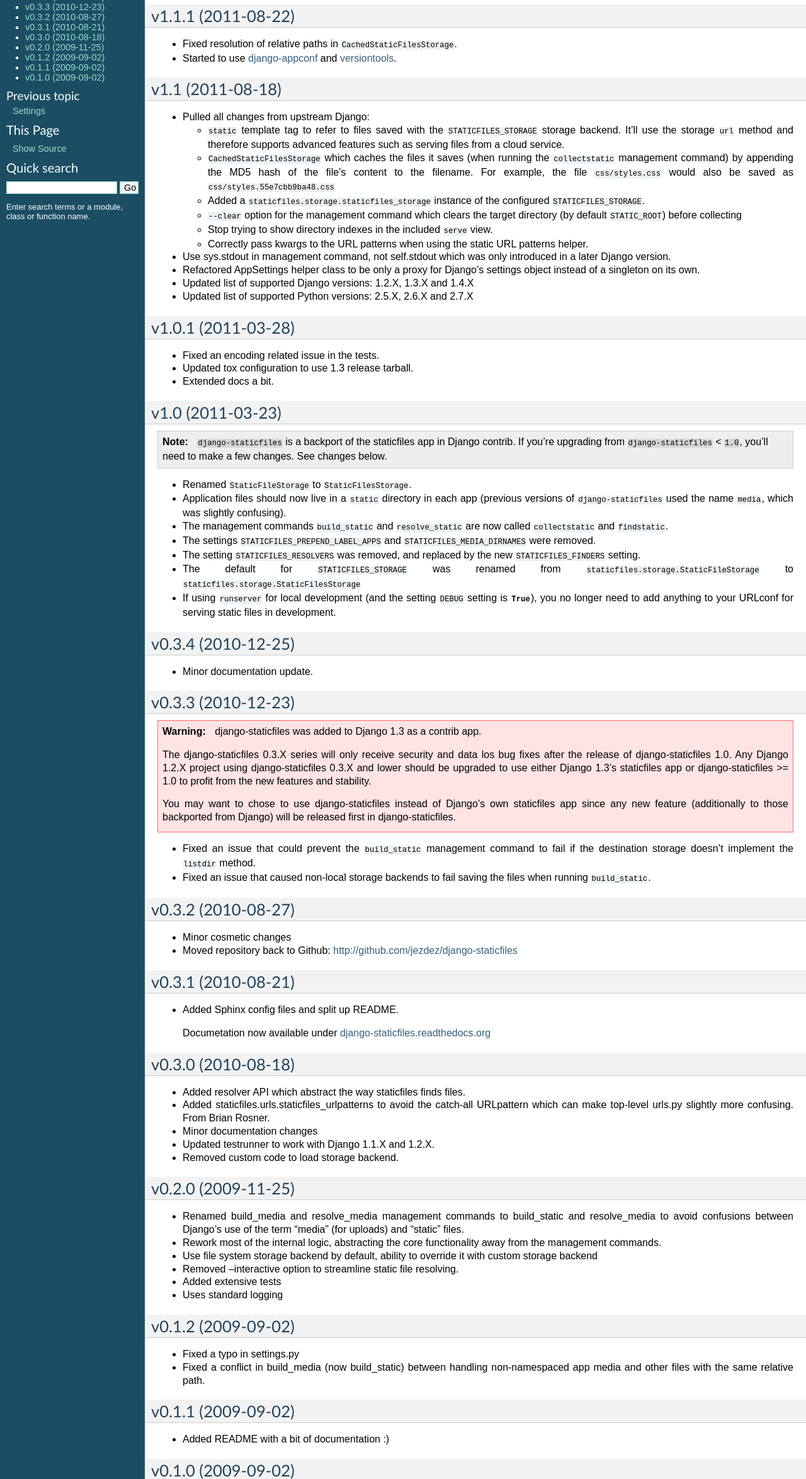
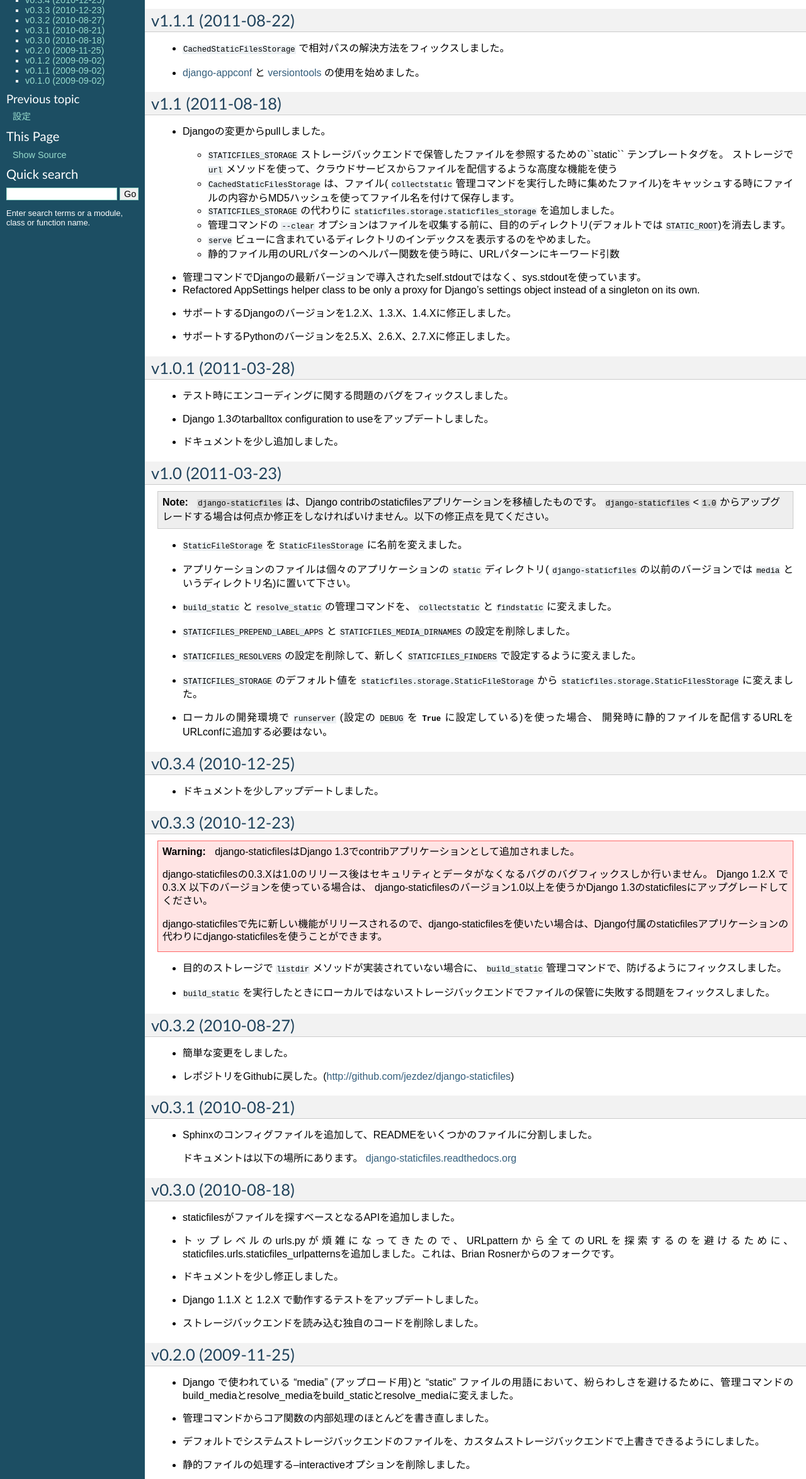
Before and after one commit to tokuda109/django-staticfiles-doc-ja, a plain HTML site: page changelog.html in a window 1280 px wide. Shown: the part 183-2532 px from the top of the page at 63% size. Drawn offline with Linux system fonts and the light colour scheme.

Commit message:
Translated changelog part

```diff
--- a/changelog.html
+++ b/changelog.html
@@ -7,7 +7,7 @@
   <head>
     <meta http-equiv="Content-Type" content="text/html; charset=utf-8" />
 
-    <title>Changelog &mdash; django-staticfiles-docs-ja v1.1.2 documentation</title>
+    <title>変更履歴 &mdash; django-staticfiles-docs-ja v1.1.2 documentation</title>
     <link rel="stylesheet" href="static/default.css" type="text/css" />
     <link rel="stylesheet" href="static/pygments.css" type="text/css" />
     <script type="text/javascript">
@@ -23,7 +23,7 @@
     <script type="text/javascript" src="static/underscore.js"></script>
     <script type="text/javascript" src="static/doctools.js"></script>
     <link rel="top" title="django-staticfiles-docs-ja v1.1.2 documentation" href="index.html" />
-    <link rel="prev" title="Settings" href="settings.html" />
+    <link rel="prev" title="設定" href="settings.html" />
   </head>
   <body>
     <div class="related">
@@ -36,7 +36,7 @@
           <a href="py-modindex.html" title="Python Module Index"
              >modules</a> |</li>
         <li class="right" >
-          <a href="settings.html" title="Settings"
+          <a href="settings.html" title="設定"
              accesskey="P">previous</a> |</li>
         <li><a href="index.html">django-staticfiles-docs-ja v1.1.2 documentation</a> &raquo;</li>
       </ul>
@@ -47,125 +47,138 @@
         <div class="bodywrapper">
           <div class="body">
 
-  <div class="section" id="changelog">
-<h1>Changelog<a class="headerlink" href="#changelog" title="Permalink to this headline">¶</a></h1>
+  <div class="section" id="id1">
+<h1>変更履歴<a class="headerlink" href="#id1" title="Permalink to this headline">¶</a></h1>
 <div class="section" id="v1-1-2-2011-08-25">
 <h2>v1.1.2 (2011-08-25)<a class="headerlink" href="#v1-1-2-2011-08-25" title="Permalink to this headline">¶</a></h2>
 <ul class="simple">
-<li>Fixed a minor bug in how <a class="reference external" href="http://django-appconf.rtfd.org/">django-appconf</a> was used.</li>
+<li><a class="reference external" href="http://django-appconf.rtfd.org/">django-appconf</a> の使われ方の小さなバグをフィックスしました。</li>
 </ul>
 </div>
 <div class="section" id="v1-1-1-2011-08-22">
 <h2>v1.1.1 (2011-08-22)<a class="headerlink" href="#v1-1-1-2011-08-22" title="Permalink to this headline">¶</a></h2>
 <ul class="simple">
-<li>Fixed resolution of relative paths in <tt class="docutils literal"><span class="pre">CachedStaticFilesStorage</span></tt>.</li>
-<li>Started to use <a class="reference external" href="http://django-appconf.rtfd.org/">django-appconf</a> and <a class="reference external" href="http://pypi.python.org/pypi/versiontools">versiontools</a>.</li>
+<li><tt class="docutils literal"><span class="pre">CachedStaticFilesStorage</span></tt> で相対パスの解決方法をフィックスしました。</li>
+</ul>
+<ul class="simple">
+<li><a class="reference external" href="http://django-appconf.rtfd.org/">django-appconf</a> と <a class="reference external" href="http://pypi.python.org/pypi/versiontools">versiontools</a> の使用を始めました。</li>
 </ul>
 </div>
 <div class="section" id="v1-1-2011-08-18">
 <h2>v1.1 (2011-08-18)<a class="headerlink" href="#v1-1-2011-08-18" title="Permalink to this headline">¶</a></h2>
+<ul>
+<li><p class="first">Djangoの変更からpullしました。</p>
 <ul class="simple">
-<li>Pulled all changes from upstream Django:<ul>
-<li><tt class="docutils literal"><span class="pre">static</span></tt> template tag to refer to files saved with the
-<tt class="docutils literal"><span class="pre">STATICFILES_STORAGE</span></tt> storage backend. It’ll use the storage <tt class="docutils literal"><span class="pre">url</span></tt>
-method and therefore supports advanced features such as serving files
-from a cloud service.</li>
-<li><tt class="docutils literal"><span class="pre">CachedStaticFilesStorage</span></tt> which caches the files it saves (when
-running the <tt class="docutils literal"><span class="pre">collectstatic</span></tt> management command) by appending the MD5
-hash of the file&#8217;s content to the filename. For example, the file
-<tt class="docutils literal"><span class="pre">css/styles.css</span></tt> would also be saved as <tt class="docutils literal"><span class="pre">css/styles.55e7cbb9ba48.css</span></tt></li>
-<li>Added a <tt class="docutils literal"><span class="pre">staticfiles.storage.staticfiles_storage</span></tt> instance of the
-configured <tt class="docutils literal"><span class="pre">STATICFILES_STORAGE</span></tt>.</li>
-<li><tt class="docutils literal"><span class="pre">--clear</span></tt> option for the management command which clears the
-target directory (by default <tt class="docutils literal"><span class="pre">STATIC_ROOT</span></tt>) before collecting</li>
-<li>Stop trying to show directory indexes in the included <tt class="docutils literal"><span class="pre">serve</span></tt> view.</li>
-<li>Correctly pass kwargs to the URL patterns when using the static URL
-patterns helper.</li>
+<li><tt class="docutils literal"><span class="pre">STATICFILES_STORAGE</span></tt> ストレージバックエンドで保管したファイルを参照するための``static`` テンプレートタグを。
+ストレージで <tt class="docutils literal"><span class="pre">url</span></tt> メソッドを使って、クラウドサービスからファイルを配信するような高度な機能を使う</li>
+</ul>
+<ul class="simple">
+<li><tt class="docutils literal"><span class="pre">CachedStaticFilesStorage</span></tt> は、ファイル( <tt class="docutils literal"><span class="pre">collectstatic</span></tt> 管理コマンドを実行した時に集めたファイル)をキャッシュする時にファイルの内容からMD5ハッシュを使ってファイル名を付けて保存します。</li>
+</ul>
+<ul class="simple">
+<li><tt class="docutils literal"><span class="pre">STATICFILES_STORAGE</span></tt> の代わりに <tt class="docutils literal"><span class="pre">staticfiles.storage.staticfiles_storage</span></tt> を追加しました。</li>
+</ul>
+<ul class="simple">
+<li>管理コマンドの <tt class="docutils literal"><span class="pre">--clear</span></tt> オプションはファイルを収集する前に、目的のディレクトリ(デフォルトでは <tt class="docutils literal"><span class="pre">STATIC_ROOT</span></tt>)を消去します。</li>
+</ul>
+<ul class="simple">
+<li><tt class="docutils literal"><span class="pre">serve</span></tt> ビューに含まれているディレクトリのインデックスを表示するのをやめました。</li>
+</ul>
+<ul class="simple">
+<li>静的ファイル用のURLパターンのヘルパー関数を使う時に、URLパターンにキーワード引数</li>
 </ul>
 </li>
-<li>Use sys.stdout in management command, not self.stdout which was only
-introduced in a later Django version.</li>
+</ul>
+<ul class="simple">
+<li>管理コマンドでDjangoの最新バージョンで導入されたself.stdoutではなく、sys.stdoutを使っています。</li>
 <li>Refactored AppSettings helper class to be only a proxy for Django&#8217;s
 settings object instead of a singleton on its own.</li>
-<li>Updated list of supported Django versions: 1.2.X, 1.3.X and 1.4.X</li>
-<li>Updated list of supported Python versions: 2.5.X, 2.6.X and 2.7.X</li>
+</ul>
+<ul class="simple">
+<li>サポートするDjangoのバージョンを1.2.X、1.3.X、1.4.Xに修正しました。</li>
+</ul>
+<ul class="simple">
+<li>サポートするPythonのバージョンを2.5.X、2.6.X、2.7.Xに修正しました。</li>
 </ul>
 </div>
 <div class="section" id="v1-0-1-2011-03-28">
 <h2>v1.0.1 (2011-03-28)<a class="headerlink" href="#v1-0-1-2011-03-28" title="Permalink to this headline">¶</a></h2>
 <ul class="simple">
-<li>Fixed an encoding related issue in the tests.</li>
-<li>Updated tox configuration to use 1.3 release tarball.</li>
-<li>Extended docs a bit.</li>
+<li>テスト時にエンコーディングに関する問題のバグをフィックスしました。</li>
+</ul>
+<ul class="simple">
+<li>Django 1.3のtarballtox configuration to useをアップデートしました。</li>
+</ul>
+<ul class="simple">
+<li>ドキュメントを少し追加しました。</li>
 </ul>
 </div>
 <div class="section" id="v1-0-2011-03-23">
 <h2>v1.0 (2011-03-23)<a class="headerlink" href="#v1-0-2011-03-23" title="Permalink to this headline">¶</a></h2>
 <div class="admonition note">
 <p class="first admonition-title">Note</p>
-<p class="last"><tt class="docutils literal"><span class="pre">django-staticfiles</span></tt> is a backport of the staticfiles app in
-Django contrib. If you&#8217;re upgrading from <tt class="docutils literal"><span class="pre">django-staticfiles</span></tt> &lt; <tt class="docutils literal"><span class="pre">1.0</span></tt>,
-you&#8217;ll need to make a few changes. See changes below.</p>
+<p class="last"><tt class="docutils literal"><span class="pre">django-staticfiles</span></tt> は、Django contribのstaticfilesアプリケーションを移植したものです。 <tt class="docutils literal"><span class="pre">django-staticfiles</span></tt>  &lt; <tt class="docutils literal"><span class="pre">1.0</span></tt> からアップグレードする場合は何点か修正をしなければいけません。以下の修正点を見てください。</p>
 </div>
 <ul class="simple">
-<li>Renamed <tt class="docutils literal"><span class="pre">StaticFileStorage</span></tt> to <tt class="docutils literal"><span class="pre">StaticFilesStorage</span></tt>.</li>
-<li>Application files should now live in a <tt class="docutils literal"><span class="pre">static</span></tt> directory in each app
-(previous versions of <tt class="docutils literal"><span class="pre">django-staticfiles</span></tt> used the name <tt class="docutils literal"><span class="pre">media</span></tt>,
-which was slightly confusing).</li>
-<li>The management commands <tt class="docutils literal"><span class="pre">build_static</span></tt> and <tt class="docutils literal"><span class="pre">resolve_static</span></tt> are now
-called <tt class="docutils literal"><span class="pre">collectstatic</span></tt> and <tt class="docutils literal"><span class="pre">findstatic</span></tt>.</li>
-<li>The settings <tt class="docutils literal"><span class="pre">STATICFILES_PREPEND_LABEL_APPS</span></tt> and
-<tt class="docutils literal"><span class="pre">STATICFILES_MEDIA_DIRNAMES</span></tt> were removed.</li>
-<li>The setting <tt class="docutils literal"><span class="pre">STATICFILES_RESOLVERS</span></tt> was removed, and replaced by the new
-<tt class="docutils literal"><span class="pre">STATICFILES_FINDERS</span></tt> setting.</li>
-<li>The default for <tt class="docutils literal"><span class="pre">STATICFILES_STORAGE</span></tt> was renamed from
-<tt class="docutils literal"><span class="pre">staticfiles.storage.StaticFileStorage</span></tt> to
-<tt class="docutils literal"><span class="pre">staticfiles.storage.StaticFilesStorage</span></tt></li>
-<li>If using <tt class="docutils literal"><span class="pre">runserver</span></tt> for local development (and the setting
-<tt class="docutils literal"><span class="pre">DEBUG</span></tt> setting is <tt class="xref docutils literal"><span class="pre">True</span></tt>), you no longer need to add
-anything to your URLconf for serving static files in development.</li>
+<li><tt class="docutils literal"><span class="pre">StaticFileStorage</span></tt> を <tt class="docutils literal"><span class="pre">StaticFilesStorage</span></tt> に名前を変えました。</li>
+</ul>
+<ul class="simple">
+<li>アプリケーションのファイルは個々のアプリケーションの <tt class="docutils literal"><span class="pre">static</span></tt> ディレクトリ( <tt class="docutils literal"><span class="pre">django-staticfiles</span></tt> の以前のバージョンでは <tt class="docutils literal"><span class="pre">media</span></tt> というディレクトリ名)に置いて下さい。</li>
+</ul>
+<ul class="simple">
+<li><tt class="docutils literal"><span class="pre">build_static</span></tt> と <tt class="docutils literal"><span class="pre">resolve_static</span></tt> の管理コマンドを、 <tt class="docutils literal"><span class="pre">collectstatic</span></tt> と <tt class="docutils literal"><span class="pre">findstatic</span></tt> に変えました。</li>
+</ul>
+<ul class="simple">
+<li><tt class="docutils literal"><span class="pre">STATICFILES_PREPEND_LABEL_APPS</span></tt> と <tt class="docutils literal"><span class="pre">STATICFILES_MEDIA_DIRNAMES</span></tt> の設定を削除しました。</li>
+</ul>
+<ul class="simple">
+<li><tt class="docutils literal"><span class="pre">STATICFILES_RESOLVERS</span></tt> の設定を削除して、新しく <tt class="docutils literal"><span class="pre">STATICFILES_FINDERS</span></tt> で設定するように変えました。</li>
+</ul>
+<ul class="simple">
+<li><tt class="docutils literal"><span class="pre">STATICFILES_STORAGE</span></tt> のデフォルト値を <tt class="docutils literal"><span class="pre">staticfiles.storage.StaticFileStorage</span></tt> から <tt class="docutils literal"><span class="pre">staticfiles.storage.StaticFilesStorage</span></tt> に変えました。</li>
+</ul>
+<ul class="simple">
+<li>ローカルの開発環境で <tt class="docutils literal"><span class="pre">runserver</span></tt> (設定の <tt class="docutils literal"><span class="pre">DEBUG</span></tt> を <tt class="xref docutils literal"><span class="pre">True</span></tt> に設定している)を使った場合、
+開発時に静的ファイルを配信するURLをURLconfに追加する必要はない。</li>
 </ul>
 </div>
 <div class="section" id="v0-3-4-2010-12-25">
 <h2>v0.3.4 (2010-12-25)<a class="headerlink" href="#v0-3-4-2010-12-25" title="Permalink to this headline">¶</a></h2>
 <ul class="simple">
-<li>Minor documentation update.</li>
+<li>ドキュメントを少しアップデートしました。</li>
 </ul>
 </div>
 <div class="section" id="v0-3-3-2010-12-23">
 <h2>v0.3.3 (2010-12-23)<a class="headerlink" href="#v0-3-3-2010-12-23" title="Permalink to this headline">¶</a></h2>
 <div class="admonition warning">
 <p class="first admonition-title">Warning</p>
-<p>django-staticfiles was added to Django 1.3 as a contrib app.</p>
-<p>The django-staticfiles 0.3.X series will only receive security and data los
-bug fixes after the release of django-staticfiles 1.0. Any Django 1.2.X
-project using django-staticfiles 0.3.X and lower should be upgraded to use
-either Django 1.3&#8217;s staticfiles app or django-staticfiles &gt;= 1.0 to profit
-from the new features and stability.</p>
-<p class="last">You may want to chose to use django-staticfiles instead of Django&#8217;s own
-staticfiles app since any new feature (additionally to those backported
-from Django) will be released first in django-staticfiles.</p>
+<p>django-staticfilesはDjango 1.3でcontribアプリケーションとして追加されました。</p>
+<p>django-staticfilesの0.3.Xは1.0のリリース後はセキュリティとデータがなくなるバグのバグフィックスしか行いません。
+Django 1.2.X で 0.3.X 以下のバージョンを使っている場合は、
+django-staticfilesのバージョン1.0以上を使うかDjango 1.3のstaticfilesにアップグレードしてください。</p>
+<p class="last">django-staticfilesで先に新しい機能がリリースされるので、django-staticfilesを使いたい場合は、Django付属のstaticfilesアプリケーションの代わりにdjango-staticfilesを使うことができます。</p>
 </div>
 <ul class="simple">
-<li>Fixed an issue that could prevent the <tt class="docutils literal"><span class="pre">build_static</span></tt> management command
-to fail if the destination storage doesn&#8217;t implement the <tt class="docutils literal"><span class="pre">listdir</span></tt>
-method.</li>
-<li>Fixed an issue that caused non-local storage backends to fail saving
-the files when running <tt class="docutils literal"><span class="pre">build_static</span></tt>.</li>
+<li>目的のストレージで <tt class="docutils literal"><span class="pre">listdir</span></tt> メソッドが実装されていない場合に、 <tt class="docutils literal"><span class="pre">build_static</span></tt> 管理コマンドで、防げるようにフィックスしました。</li>
+</ul>
+<ul class="simple">
+<li><tt class="docutils literal"><span class="pre">build_static</span></tt> を実行したときにローカルではないストレージバックエンドでファイルの保管に失敗する問題をフィックスしました。</li>
 </ul>
 </div>
 <div class="section" id="v0-3-2-2010-08-27">
 <h2>v0.3.2 (2010-08-27)<a class="headerlink" href="#v0-3-2-2010-08-27" title="Permalink to this headline">¶</a></h2>
 <ul class="simple">
-<li>Minor cosmetic changes</li>
-<li>Moved repository back to Github: <a class="reference external" href="http://github.com/jezdez/django-staticfiles">http://github.com/jezdez/django-staticfiles</a></li>
+<li>簡単な変更をしました。</li>
+</ul>
+<ul class="simple">
+<li>レポジトリをGithubに戻した。(<a class="reference external" href="http://github.com/jezdez/django-staticfiles">http://github.com/jezdez/django-staticfiles</a>)</li>
 </ul>
 </div>
 <div class="section" id="v0-3-1-2010-08-21">
 <h2>v0.3.1 (2010-08-21)<a class="headerlink" href="#v0-3-1-2010-08-21" title="Permalink to this headline">¶</a></h2>
 <ul>
-<li><p class="first">Added Sphinx config files and split up README.</p>
-<p>Documetation now available under
+<li><p class="first">Sphinxのコンフィグファイルを追加して、READMEをいくつかのファイルに分割しました。</p>
+<p>ドキュメントは以下の場所にあります。
 <a class="reference external" href="http://django-staticfiles.readthedocs.org/">django-staticfiles.readthedocs.org</a></p>
 </li>
 </ul>
@@ -173,49 +186,65 @@
 <div class="section" id="v0-3-0-2010-08-18">
 <h2>v0.3.0 (2010-08-18)<a class="headerlink" href="#v0-3-0-2010-08-18" title="Permalink to this headline">¶</a></h2>
 <ul class="simple">
-<li>Added resolver API which abstract the way staticfiles finds files.</li>
-<li>Added staticfiles.urls.staticfiles_urlpatterns to avoid the catch-all
-URLpattern which can make top-level urls.py slightly more confusing.
-From Brian Rosner.</li>
-<li>Minor documentation changes</li>
-<li>Updated testrunner to work with Django 1.1.X and 1.2.X.</li>
-<li>Removed custom code to load storage backend.</li>
+<li>staticfilesがファイルを探すベースとなるAPIを追加しました。</li>
+</ul>
+<ul class="simple">
+<li>トップレベルのurls.pyが煩雑になってきたので、URLpatternから全てのURLを探索するのを避けるために、staticfiles.urls.staticfiles_urlpatternsを追加しました。これは、Brian Rosnerからのフォークです。</li>
+</ul>
+<ul class="simple">
+<li>ドキュメントを少し修正しました。</li>
+</ul>
+<ul class="simple">
+<li>Django 1.1.X と 1.2.X で動作するテストをアップデートしました。</li>
+</ul>
+<ul class="simple">
+<li>ストレージバックエンドを読み込む独自のコードを削除しました。</li>
 </ul>
 </div>
 <div class="section" id="v0-2-0-2009-11-25">
 <h2>v0.2.0 (2009-11-25)<a class="headerlink" href="#v0-2-0-2009-11-25" title="Permalink to this headline">¶</a></h2>
 <ul class="simple">
-<li>Renamed build_media and resolve_media management commands to build_static
-and resolve_media to avoid confusions between Django&#8217;s use of the term
-&#8220;media&#8221; (for uploads) and &#8220;static&#8221; files.</li>
-<li>Rework most of the internal logic, abstracting the core functionality away
-from the management commands.</li>
-<li>Use file system storage backend by default, ability to override it with
-custom storage backend</li>
-<li>Removed &#8211;interactive option to streamline static file resolving.</li>
-<li>Added extensive tests</li>
-<li>Uses standard logging</li>
+<li>Django で使われている &#8220;media&#8221; (アップロード用)と &#8220;static&#8221; ファイルの用語において、紛らわしさを避けるために、管理コマンドのbuild_mediaとresolve_mediaをbuild_staticとresolve_mediaに変えました。</li>
+</ul>
+<ul class="simple">
+<li>管理コマンドからコア関数の内部処理のほとんどを書き直しました。</li>
+</ul>
+<ul class="simple">
+<li>デフォルトでシステムストレージバックエンドのファイルを、カスタムストレージバックエンドで上書きできるようにしました。</li>
+</ul>
+<ul class="simple">
+<li>静的ファイルの処理する&#8211;interactiveオプションを削除しました。</li>
+</ul>
+<ul class="simple">
+<li>拡張テストを追加しました。</li>
+</ul>
+<ul class="simple">
+<li>標準のloggingを使うようにしました。</li>
 </ul>
 </div>
 <div class="section" id="v0-1-2-2009-09-02">
 <h2>v0.1.2 (2009-09-02)<a class="headerlink" href="#v0-1-2-2009-09-02" title="Permalink to this headline">¶</a></h2>
 <ul class="simple">
-<li>Fixed a typo in settings.py</li>
-<li>Fixed a conflict in build_media (now build_static) between handling
-non-namespaced app media and other files with the same relative path.</li>
+<li>settings.pyのタイプミスをフィックスしました。</li>
+</ul>
+<ul class="simple">
+<li>名前空間が決まっていないアプリケーションのメディアファイルと同じ相対パスの他のファイルとの
+間のbuild_media(今はbuild_static)内のコンフリクトをフィックスしました。</li>
 </ul>
 </div>
 <div class="section" id="v0-1-1-2009-09-02">
 <h2>v0.1.1 (2009-09-02)<a class="headerlink" href="#v0-1-1-2009-09-02" title="Permalink to this headline">¶</a></h2>
 <ul class="simple">
-<li>Added README with a bit of documentation :)</li>
+<li>ドキュメントの一部として、READMEを追加しました。</li>
 </ul>
 </div>
 <div class="section" id="v0-1-0-2009-09-02">
 <h2>v0.1.0 (2009-09-02)<a class="headerlink" href="#v0-1-0-2009-09-02" title="Permalink to this headline">¶</a></h2>
 <ul class="simple">
-<li>Initial checkin from Pinax&#8217; source.</li>
-<li>Will create the STATIC_ROOT directory if not existent.</li>
+<li>Pinaxのソースからの最初のチェックイン。</li>
+</ul>
+<ul class="simple">
+<li>STATIC_ROOT ディレクトリがない場合は作成します。</li>
 </ul>
 </div>
 </div>
@@ -228,7 +257,7 @@
         <div class="sphinxsidebarwrapper">
   <h3><a href="index.html">Table Of Contents</a></h3>
   <ul>
-<li><a class="reference internal" href="#">Changelog</a><ul>
+<li><a class="reference internal" href="#">変更履歴</a><ul>
 <li><a class="reference internal" href="#v1-1-2-2011-08-25">v1.1.2 (2011-08-25)</a></li>
 <li><a class="reference internal" href="#v1-1-1-2011-08-22">v1.1.1 (2011-08-22)</a></li>
 <li><a class="reference internal" href="#v1-1-2011-08-18">v1.1 (2011-08-18)</a></li>
@@ -249,7 +278,7 @@
 
   <h4>Previous topic</h4>
   <p class="topless"><a href="settings.html"
-                        title="previous chapter">Settings</a></p>
+                        title="previous chapter">設定</a></p>
   <h3>This Page</h3>
   <ul class="this-page-menu">
     <li><a href="sources/changelog.txt"
@@ -282,7 +311,7 @@
           <a href="py-modindex.html" title="Python Module Index"
              >modules</a> |</li>
         <li class="right" >
-          <a href="settings.html" title="Settings"
+          <a href="settings.html" title="設定"
              >previous</a> |</li>
         <li><a href="index.html">django-staticfiles-docs-ja v1.1.2 documentation</a> &raquo;</li>
       </ul>
```
